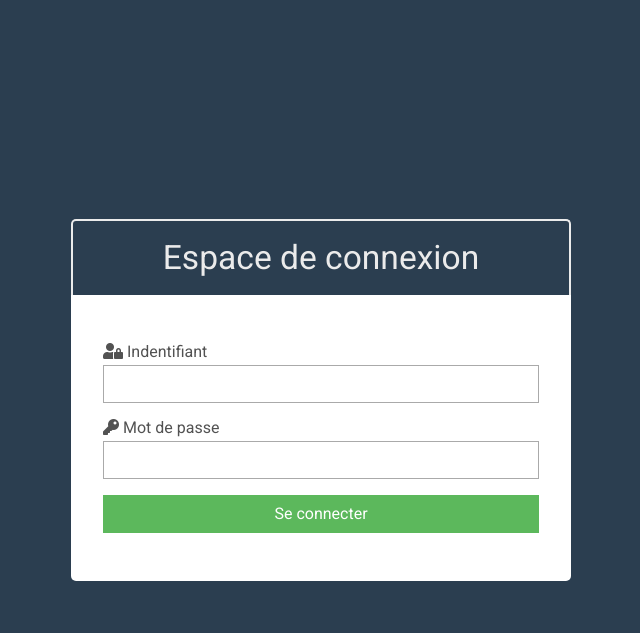
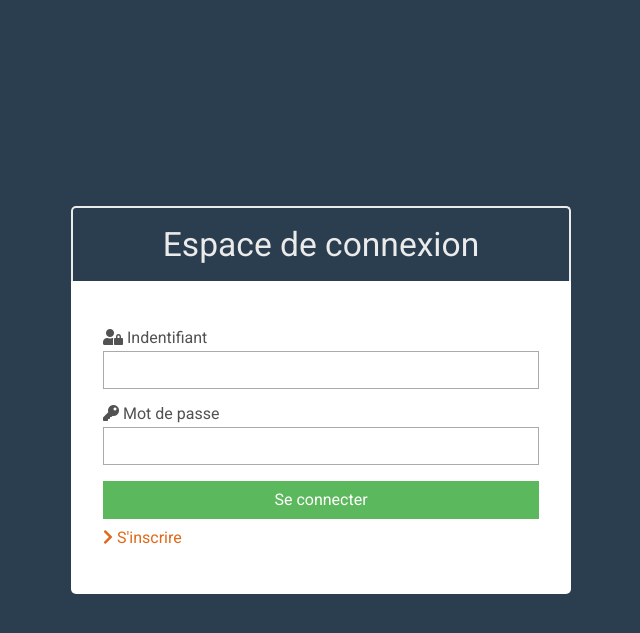
Before and after one commit to Miniroups/projet_blog_promo, a PHP site: page /wip/connexion.php in a window 1280 px wide. Shown: the top 633 px of the page, without its empty margins (319-959 px from the left). Run offline with PHP 8.4, Linux system fonts and the light colour scheme; some libraries are stand-ins or nearby versions.

Commit message:
Ajout du lien s'inscrire

```diff
--- a/public/css/style.css
+++ b/public/css/style.css
@@ -520,7 +520,9 @@ body {
     border-bottom-right-radius: 5px;
     color: rgb(82, 82, 82);
 }
-
+.panel-login .zone .login form {
+    margin-bottom: 10px;
+}
 .panel-login .zone .login input {
     border: 1px solid rgb(170, 170, 170);
 }
--- a/public/wip/connexion.php
+++ b/public/wip/connexion.php
@@ -16,6 +16,7 @@
                 </div>
                 <button type="submit" class="btn btn-success form-control">Se connecter</button>
             </form>
+            <a class="register" href="#"><i class="fas fa-chevron-right"></i> S'inscrire</a>
         </div>
     </div>
 
```
